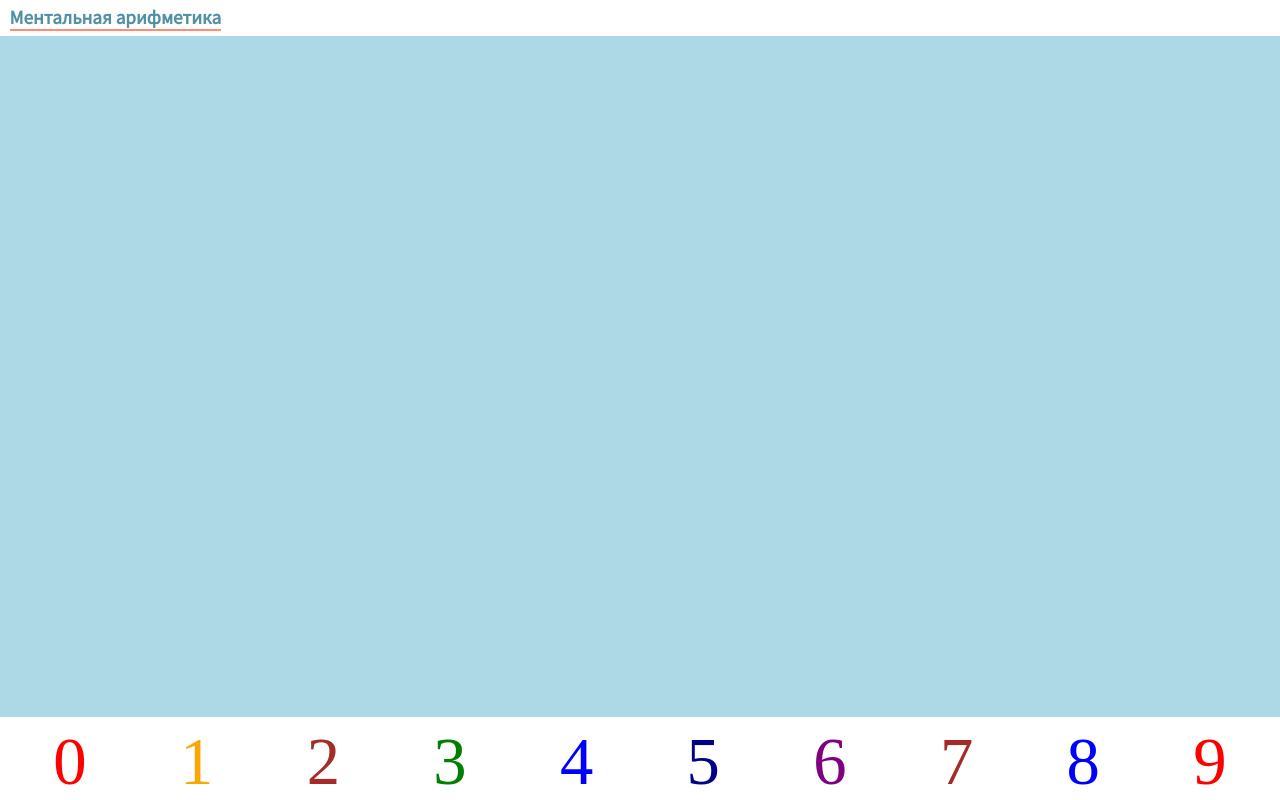
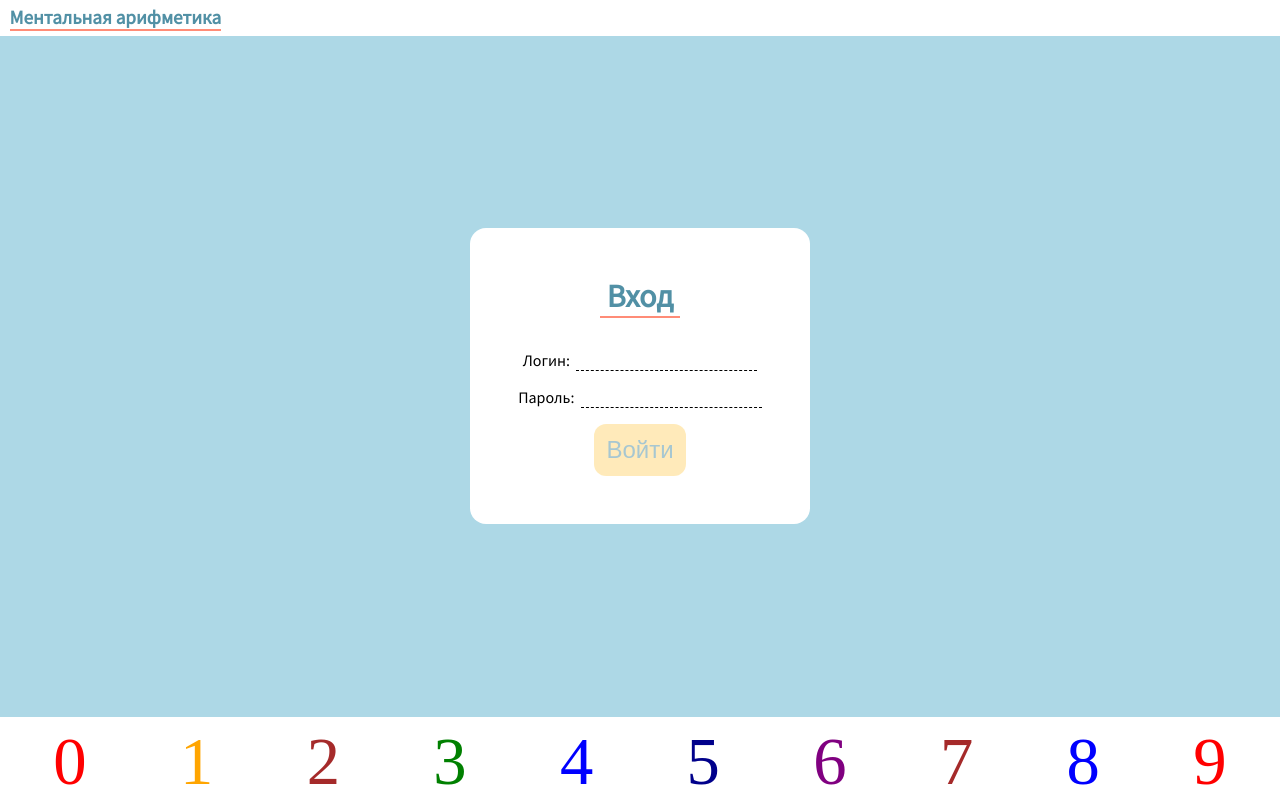
Before and after one commit to minotru/arithmetic-front, an Angular app: page /login in a window 1280 px wide. Built offline with nearby package versions, Linux system fonts and the light colour scheme; no server answers; a web font is replaced by a local one.

Commit message:
login form works

```diff
--- a/src/app/app.component.html
+++ b/src/app/app.component.html
@@ -1,5 +1,5 @@
 <app-header></app-header>
-<main style="flex: 1">
+<main style="flex: 1" fxLayout="column">
   <router-outlet></router-outlet>
 </main>
 <app-footer></app-footer>
--- a/src/app/common.scss
+++ b/src/app/common.scss
@@ -23,6 +23,14 @@ $material-shadow: 0 3px 1px -2px rgba(0,0,0,.2), 0 2px 2px 0 rgba(0,0,0,.14), 0
   box-shadow: $material-shadow;
 }
 
+.button:disabled {
+  opacity: 0.5;
+}
+
+.button:disabled:hover {
+  box-shadow: none;
+}
+
 .my-input {
   border: none;
   // font-size: larger;
--- a/src/app/error-interceptor.ts
+++ b/src/app/error-interceptor.ts
@@ -10,9 +10,9 @@ export class ErrorInterceptor implements HttpInterceptor {
       .handle(req)
       .pipe(
         catchError((err: HttpErrorResponse) => {
-          // if (err && err.error && err.error.code) {
-          //   return throwError(err.error);
-          // }
+          if (err && err.error && err.error.error) {
+            return throwError(err.error);
+          }
           return throwError(err);
         }),
       );
--- a/src/app/login-page/login-page.component.html
+++ b/src/app/login-page/login-page.component.html
@@ -0,0 +1,23 @@
+<form
+  [formGroup]="form"
+  (ngSubmit)="onSubmit()"
+  class="login-form"
+  fxLayout="column"
+  fxLayoutAlign="center center"
+  fxLayoutGap="1em"
+>
+  <h1 class="header">&nbsp;Вход&nbsp;</h1>
+  <div>
+    <label>Логин:&nbsp;
+      <input class="my-input" required type="text" formControlName="login">
+    </label>
+  </div>
+  <div>
+    <label>Пароль:&nbsp;
+      <input class="my-input" required type="password" formControlName="password">
+    </label>
+  </div>
+  <button type="submit" [disabled]="!form.valid" class="button login-button">Войти</button>
+  <span class="error" *ngIf="form.hasError('credentials')">Неправильный логин или пароль</span>
+  <span class="error" *ngIf="form.hasError('inactive')">Ваш доступ ограничен</span>
+</form>
--- a/src/app/login-page/login-page.component.scss
+++ b/src/app/login-page/login-page.component.scss
@@ -0,0 +1,35 @@
+@import '../common.scss';
+
+:host {
+  display: flex;
+  align-items: center;
+  justify-content: center;
+  flex: 1;
+}
+
+.login-form {
+  // border: 1px solid black;
+  background: white;
+  padding: 3em 3em;
+  border-radius: 1em;
+  // padding-top: 2em;
+  // margin: auto;
+}
+
+.login-button {
+  font-size: 1.5em;
+}
+
+.header {
+  border-bottom: 2px solid $text-accent;
+  color: $text-blue;
+  margin: 0;
+}
+
+.error {
+  color: red;
+}
+
+// label, input {
+//   font-size: larger;
+// }
--- a/src/app/login-page/login-page.component.ts
+++ b/src/app/login-page/login-page.component.ts
@@ -1,4 +1,8 @@
 import { Component, OnInit } from '@angular/core';
+import { FormBuilder, FormGroup, Validators } from '@angular/forms';
+import { UserService } from '../services/user.service';
+import { UserRole } from '../interfaces';
+import { Router } from '@angular/router';
 
 @Component({
   selector: 'app-login-page',
@@ -6,10 +10,37 @@ import { Component, OnInit } from '@angular/core';
   styleUrls: ['./login-page.component.scss']
 })
 export class LoginPageComponent implements OnInit {
+  form: FormGroup;
 
-  constructor() { }
+  constructor(
+    private fb: FormBuilder,
+    private userService: UserService,
+    private router: Router,
+  ) { }
 
   ngOnInit() {
+    this.form = this.fb.group({
+      login: ['', Validators.required],
+      password: ['', Validators.required]
+    });
   }
 
+  onSubmit() {
+    const { login, password } = this.form.value;
+    this.userService.login(login, password)
+      .subscribe(
+        (user) => {
+          if (user.role === UserRole.STUDENT) {
+            return this.router.navigate(['/student']);
+          }
+          this.router.navigate(['/teacher']);
+        },
+        (err) => {
+          const errorName = err.error;
+          this.form.setErrors({
+            [errorName]: true
+          });
+        },
+      );
+  }
 }
--- a/src/app/services/user.service.ts
+++ b/src/app/services/user.service.ts
@@ -12,7 +12,6 @@ export class UserService {
   private user: IUser = null;
 
   constructor(private http: HttpClient) {
-    this.login('user', 'user').subscribe();
   }
 
   getUser(): IUser {
--- a/src/app/student-page/student-page.component.scss
+++ b/src/app/student-page/student-page.component.scss
@@ -1,10 +1,4 @@
-$bk: lightblue;
-$text-bk-1: #fff200;
-$text-bk-2: #B7F200;
-$text: black;
-$text-accent: #FF8C77;
-$text-blue: #5190A5;
-$material-shadow: 0 3px 1px -2px rgba(0,0,0,.2), 0 2px 2px 0 rgba(0,0,0,.14), 0 1px 5px 0 rgba(0,0,0,.12);
+@import '../common.scss';
 
 .section {
   padding: 1em;
@@ -17,23 +11,6 @@ $material-shadow: 0 3px 1px -2px rgba(0,0,0,.2), 0 2px 2px 0 rgba(0,0,0,.14), 0
   padding: 1em;
 }
 
-.button {
-  padding: 0.5em;
-  font-size: 2em;
-  text-decoration: none;
-  outline: none;
-  border: none;
-  background: none;
-  border-radius: 0.5em ;
-  color: $text-blue;
-  background: #FFD777;
-}
-
-.button:hover {
-  cursor: pointer;
-  box-shadow: $material-shadow;
-}
-
 .enter-answer-button {
   max-width: 50%;
   // flex: 0 1 auto;
@@ -42,10 +19,6 @@ $material-shadow: 0 3px 1px -2px rgba(0,0,0,.2), 0 2px 2px 0 rgba(0,0,0,.14), 0
 // .start-button {
 //   // background: $text-bk-1;
 // }
-
-.start-button:disabled {
-  opacity: 0.5;
-}
 
 .start-button:hover {
   border: 2px solid $text-bk-1;
@@ -124,13 +97,6 @@ $material-shadow: 0 3px 1px -2px rgba(0,0,0,.2), 0 2px 2px 0 rgba(0,0,0,.14), 0
   cursor: pointer;
 }
 
-.my-input {
-  border: none;
-  // font-size: larger;
-  text-align: center;
-  border-bottom: 1px dashed black;
-}
-
 .enter-answer-input {
   color: $text-blue;
   width: 100%;
```
